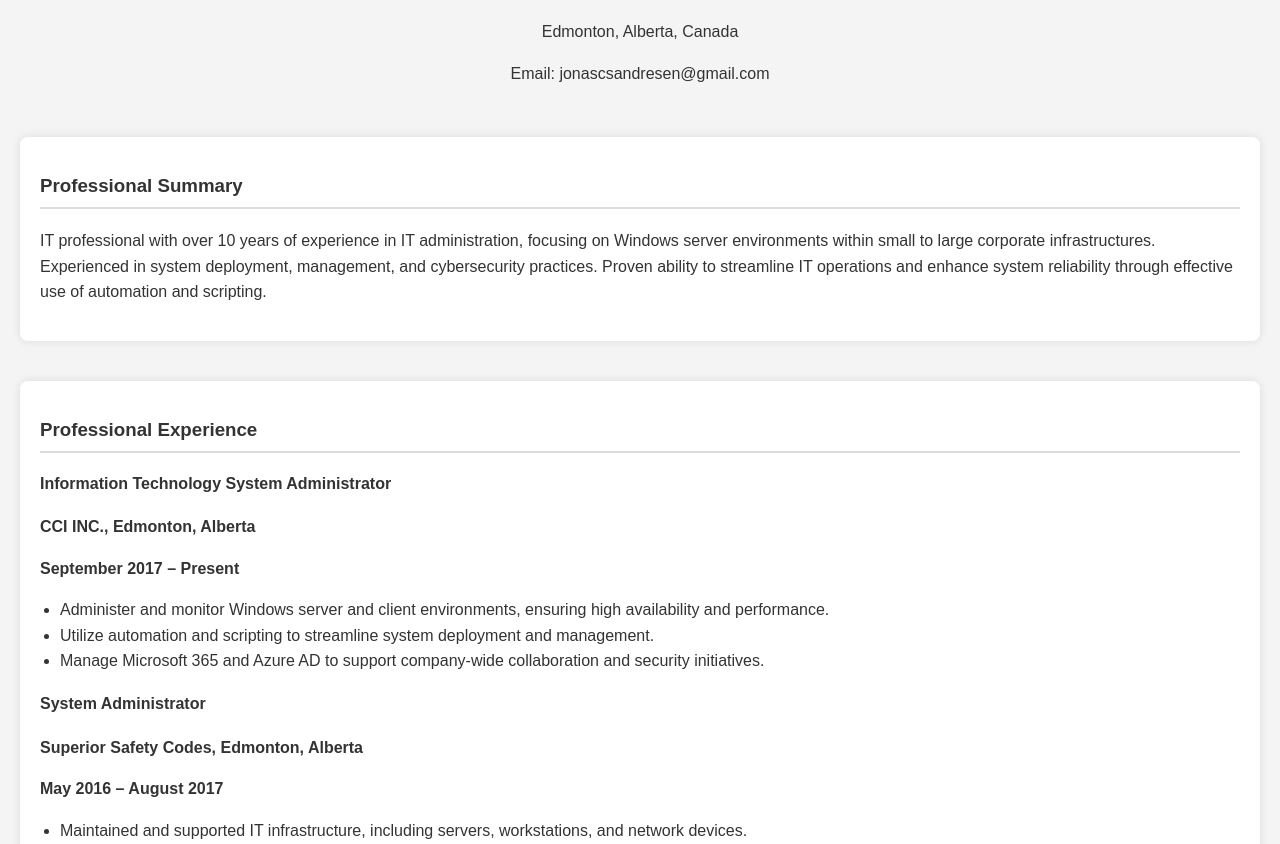
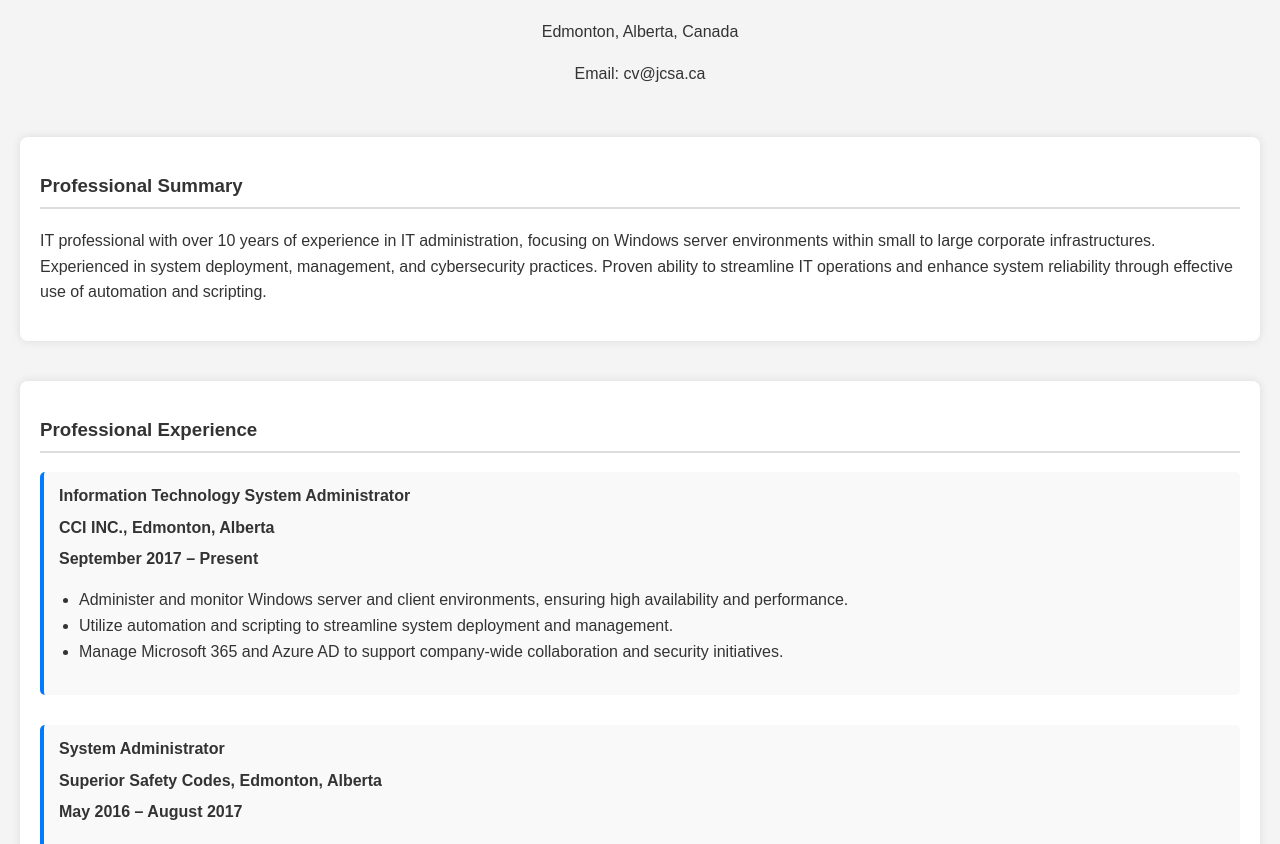
Before and after one commit to jcandresen/cv.jcsa.ca, a plain HTML site: page index.html in a window 1280 px wide. Shown: the part 107-951 px from the top of the page. Drawn offline with Linux system fonts and the light colour scheme.

Commit message:
Update index.html

```diff
--- a/index.html
+++ b/index.html
@@ -40,6 +40,20 @@
         ul {
             padding-left: 20px;
         }
+        .experience, .education {
+            margin-bottom: 30px;
+            padding: 15px;
+            background-color: #f9f9f9;
+            border-left: 4px solid #007BFF;
+            border-radius: 5px;
+        }
+        .experience h4, .education h4 {
+            margin-top: 0;
+            margin-bottom: 10px;
+        }
+        .experience p, .education p {
+            margin: 5px 0;
+        }
     </style>
 </head>
 <body>
@@ -47,7 +61,7 @@
         <h1>Jonas Andresen</h1>
         <h2>Windows Systems Administrator</h2>
         <p>Edmonton, Alberta, Canada</p>
-        <p>Email: jonascsandresen@gmail.com</p>
+        <p>Email: cv@jcsa.ca</p>
     </header>
 
     <section>
@@ -57,6 +71,8 @@
 
     <section>
         <h3>Professional Experience</h3>
+
+        <div class="experience">
             <h4>Information Technology System Administrator</h4>
             <p><strong>CCI INC., Edmonton, Alberta</strong></p>
             <p><strong>September 2017 – Present</strong></p>
@@ -65,7 +81,9 @@
                 <li>Utilize automation and scripting to streamline system deployment and management.</li>
                 <li>Manage Microsoft 365 and Azure AD to support company-wide collaboration and security initiatives.</li>
             </ul>
+        </div>
 
+        <div class="experience">
             <h4>System Administrator</h4>
             <p><strong>Superior Safety Codes, Edmonton, Alberta</strong></p>
             <p><strong>May 2016 – August 2017</strong></p>
@@ -73,7 +91,9 @@
                 <li>Maintained and supported IT infrastructure, including servers, workstations, and network devices.</li>
                 <li>Led help desk operations, resolving technical issues efficiently to minimize downtime.</li>
             </ul>
+        </div>
 
+        <div class="experience">
             <h4>IT Support Technician</h4>
             <p><strong>Lindab A/S, Denmark</strong></p>
             <p><strong>July 2012 – August 2015</strong></p>
@@ -81,19 +101,27 @@
                 <li>Provided technical support across multiple sites, managing hardware and software issues.</li>
                 <li>Oversaw data backup processes using Veeam and Retrospect, ensuring data integrity and availability.</li>
             </ul>
+        </div>
+
     </section>
 
     <section>
         <h3>Education</h3>
+
+        <div class="education">
             <h4>Northern Alberta Institute of Technology (NAIT)</h4>
             <p><strong>Bachelor’s Degree in Applied Information Technology</strong></p>
             <p>2015 – 2017</p>
+        </div>
 
+        <div class="education">
             <h4>EUC Syd</h4>
             <p><strong>Associate’s Degree in IT Support</strong></p>
             <p>2009 – 2012</p>
+        </div>
     </section>
 
+    <!--
     <section>
         <h3>Certifications</h3>
         <ul>
@@ -115,6 +143,7 @@
             <li>PowerShell Scripting</li>
         </ul>
     </section>
+    -->
 
     <section>
         <h3>Languages</h3>
@@ -125,7 +154,7 @@
     </section>
 
     <footer>
-        <p>Contact: <a href="mailto:jonascsandresen@gmail.com">jonascsandresen@gmail.com</a></p>
+        <p>Contact: <a href="mailto:cv@jcsa.ca">cv@jcsa.ca</a></p>
     </footer>
 </body>
 </html>
```
Lines whose indentation alone changed are shown as unchanged.
